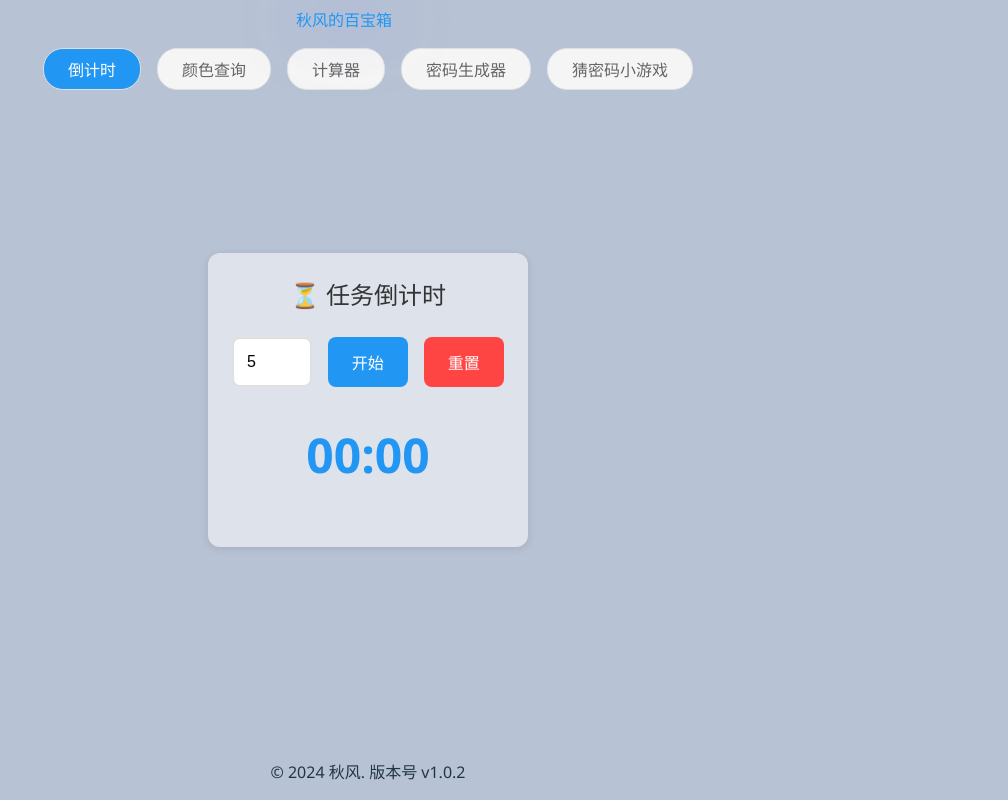
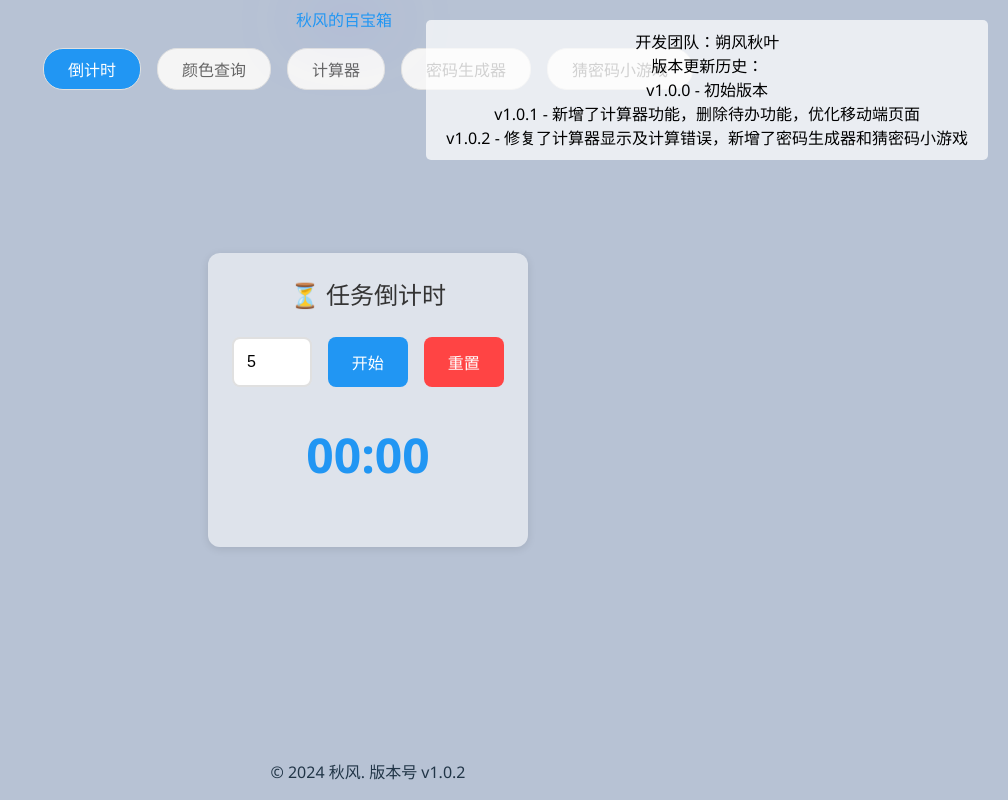
Before and after one commit to sfqy211/sfqyweb, a Vue app: page / in a window 1280 px wide. Both pictures are taken after a click on the element "© 2024 秋风. 版本号 v1.0.2". Shown: the whole page, without its empty margins (272-1280 px from the left). Built offline with nearby package versions, Linux system fonts and the light colour scheme.

Commit message:
修改提示框样式

```diff
--- a/src/App.vue
+++ b/src/App.vue
@@ -97,6 +97,7 @@
         <div class="password-display" @click="copyPassword">
           {{ password }}
         </div>
+        <div v-if="showCopied" class="copied-notification">已复制到剪贴板</div>
       </div>
     </div>
     <div class="card password-card" v-show="activeTab === 'whatPassword'">
@@ -108,6 +109,9 @@
 <footer @click="showInfo" class="footer">
   © 2024 秋风. 版本号 v1.0.2
 </footer>
+<div v-if="showVersionInfo" class="version-notification">
+  {{ versionInfo }}
+</div>
 </template>
 
 <script setup lang="ts">
@@ -259,9 +263,16 @@ const clear = () => {
   operator.value = ''
   waitingForSecondOperand.value = false
 }
-const showInfo = () => {
-  alert('开发团队：朔风秋叶\n版本更新历史：\nv1.0.0 - 初始版本\nv1.0.1 - 新增了计算器功能，删除待办功能，优化移动端页面\nv1.0.2 - 修复了计算器显示及计算错误，新增了密码生成器和猜密码小游戏');
-}
+const showVersionInfo = ref(false);
+  const versionInfo = ref('');
+
+  const showInfo = () => {
+    versionInfo.value = '开发团队：朔风秋叶\n版本更新历史：\nv1.0.0 - 初始版本\nv1.0.1 - 新增了计算器功能，删除待办功能，优化移动端页面\nv1.0.2 - 修复了计算器显示及计算错误，新增了密码生成器和猜密码小游戏';
+    showVersionInfo.value = true;
+    setTimeout(() => {
+      showVersionInfo.value = false;
+    }, 3000);
+  }
 
 // 密码生成器相关代码
 const useUppercase = ref(true)
@@ -270,6 +281,7 @@ const useNumbers = ref(true)
 const useSymbols = ref(true)
 const password = ref('')
 const passwordLength = ref(12)
+const showCopied = ref(false)
 
 const generatePassword = () => {
   const uppercaseChars = 'ABCDEFGHIJKLMNOPQRSTUVWXYZ'
@@ -315,6 +327,10 @@ const generatePassword = () => {
 
 const copyPassword = () => {
   copy(password.value)
+  showCopied.value = true;
+  setTimeout(() => {
+    showCopied.value = false;
+  }, 1000);
 }
 </script>
 
@@ -708,7 +724,17 @@ body {
   cursor: pointer;
   color: black;
 }
-
+.copied-notification, .version-notification {
+  position: fixed;
+  top: 20px;
+  right: 20px;
+  background: rgba(255, 255, 255, 0.7);
+  padding: 10px 20px;
+  border-radius: 5px;
+  z-index: 1000;
+  white-space: pre-wrap;
+  color: black;
+}
 .password-controls div {
   color: black;
 }
```
